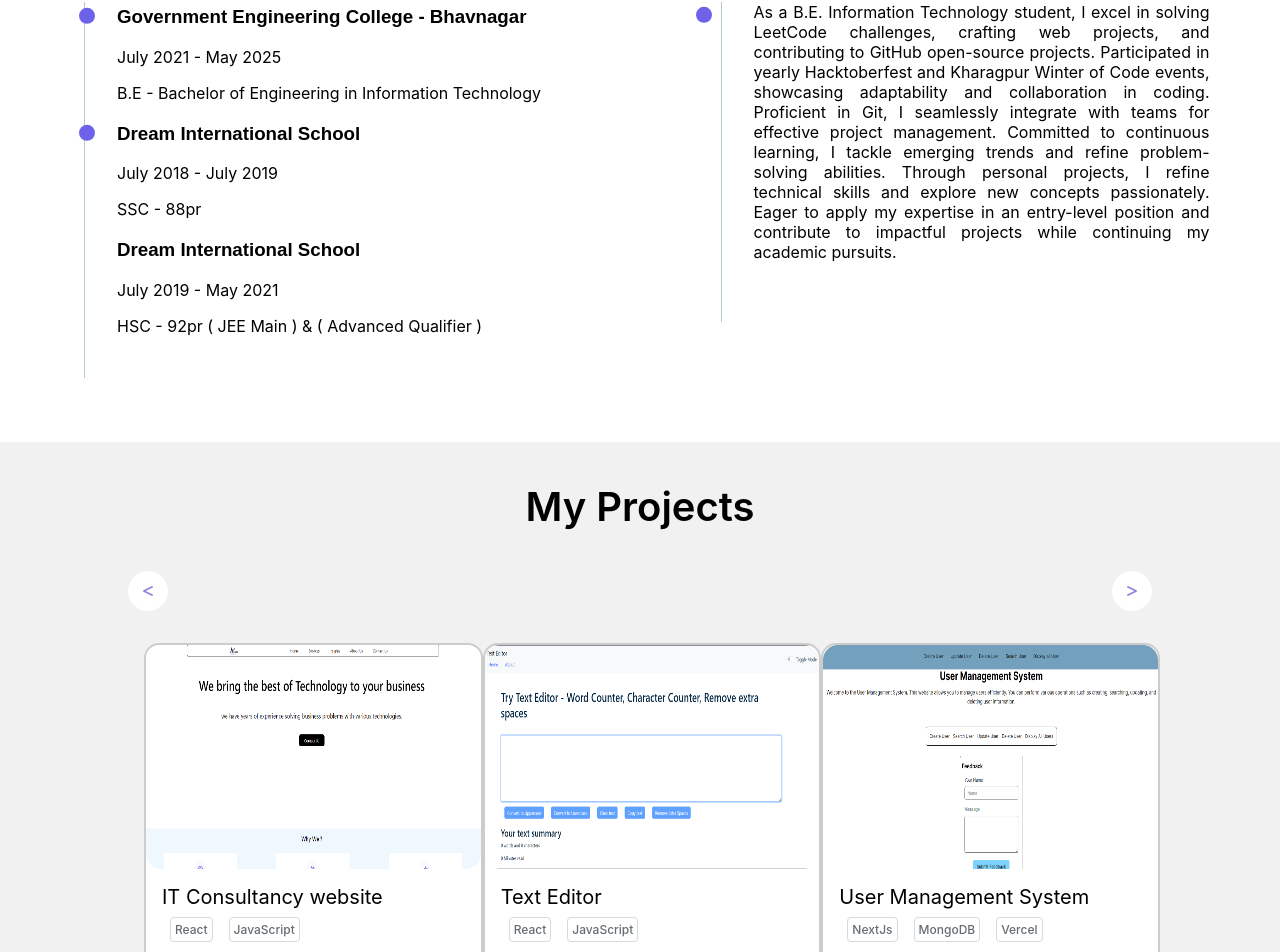
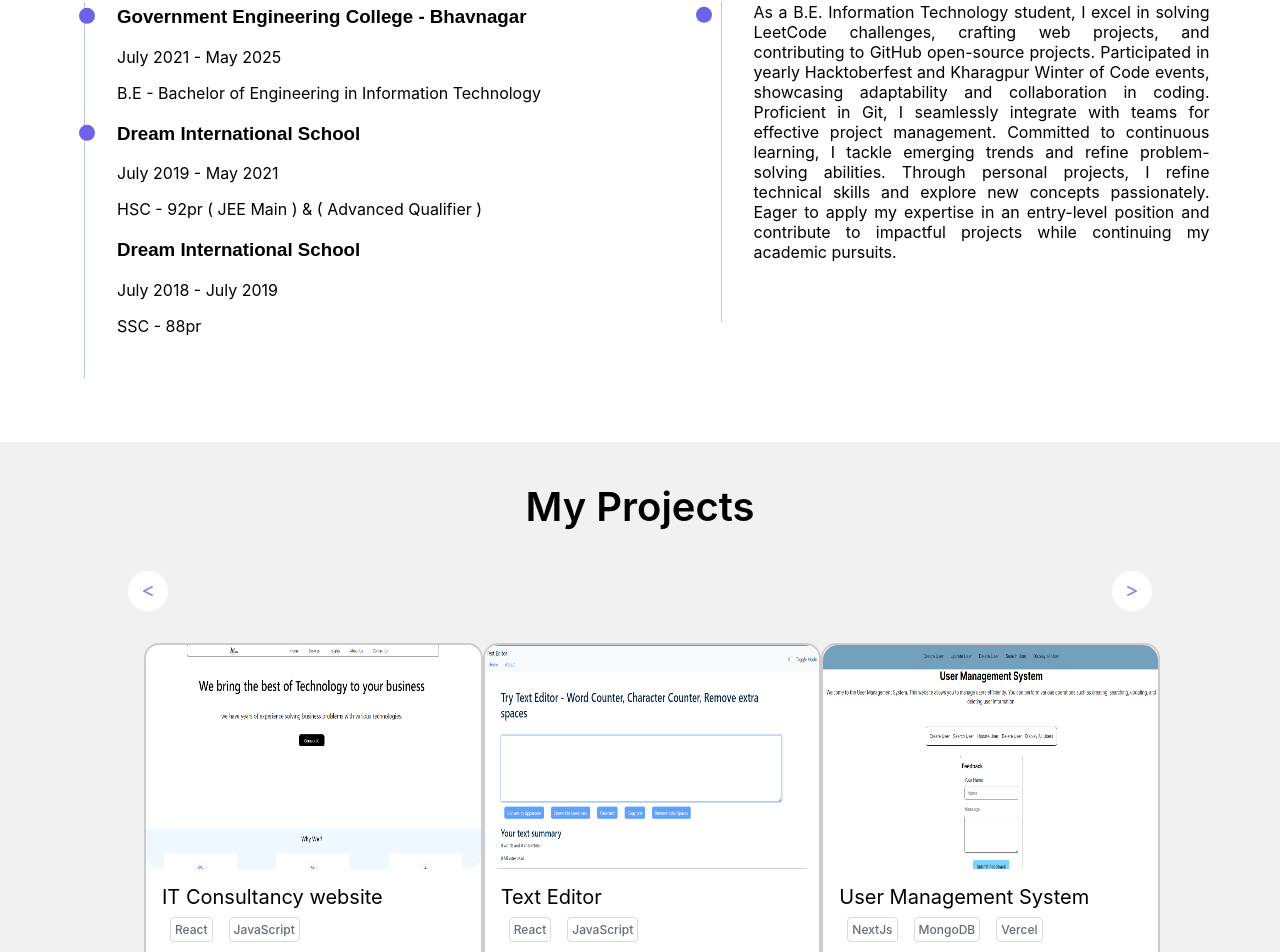
Before and after one commit to yashpatel08/patelyash, a React (Create React App) app: page / in a window 1280 px wide. Shown: the part 1721-2673 px from the top of the page. Built offline with nearby package versions, Linux system fonts and the light colour scheme.

Commit message:
Update Experience.js

```diff
--- a/src/components/Experience.js
+++ b/src/components/Experience.js
@@ -19,12 +19,13 @@ const Experience = () => {
                         <div className="circle"></div>
 
                         <h3>Dream International School</h3>
+                        <p>July 2019 - May 2021</p>
+                        <p>HSC - 92pr ( JEE Main ) & ( Advanced Qualifier )</p>
+
+                        <h3>Dream International School</h3>
                         <p>July 2018 - July 2019</p>
                         <p>SSC - 88pr</p>
 
-                        <h3>Dream International School</h3>
-                        <p>July 2019 - May 2021</p>
-                        <p>HSC - 92pr ( JEE Main ) & ( Advanced Qualifier )</p>
                     </div>
                 </div>
 
```
